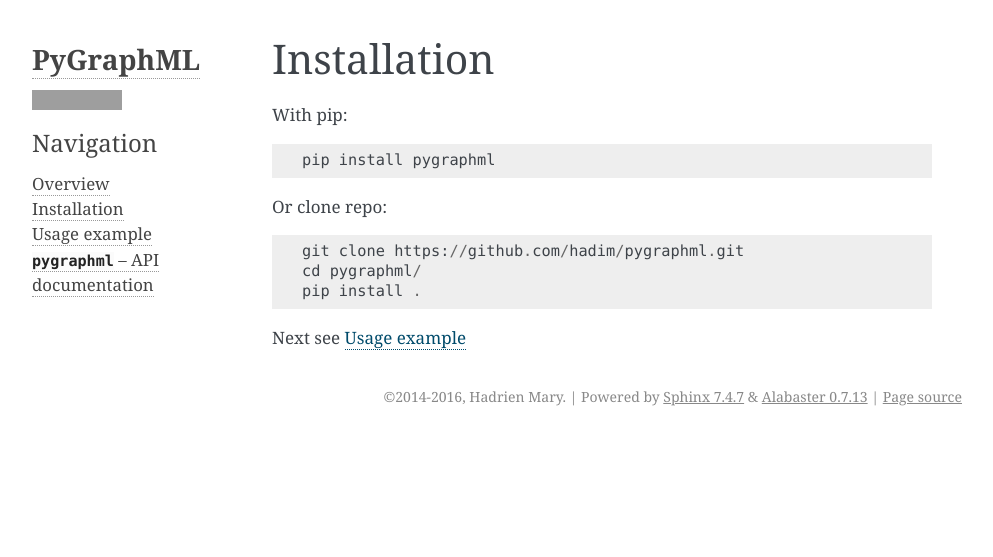
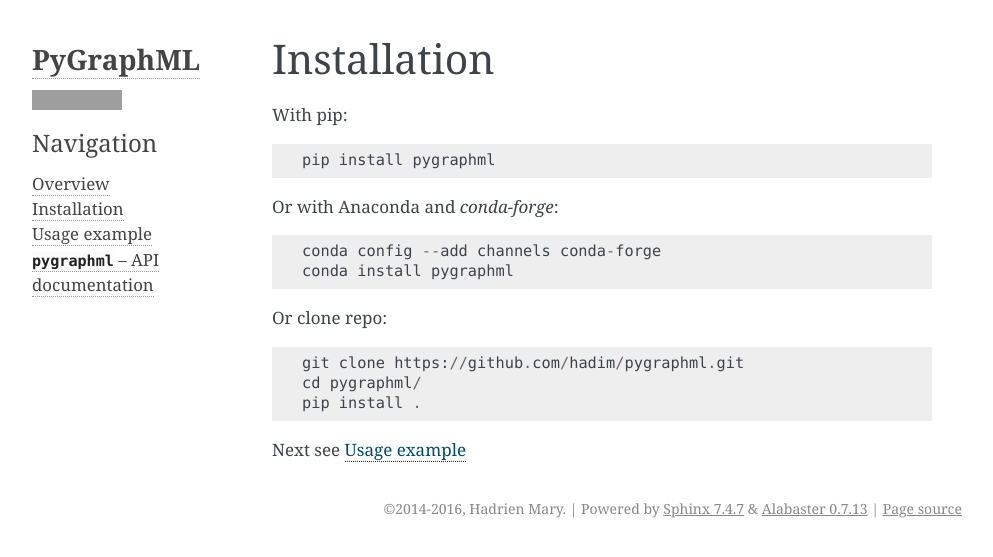
Before and after one commit to hadim/pygraphml, a Sphinx documentation site: the page built from doc/source/installation.rst, in a window 1280 px wide. Shown: the top 557 px of the page, without its empty margins (148-1141 px from the left). Built offline with Sphinx 7.4.7, drawn with Linux system fonts in a browser that asks for light colours; grey boxes are pictures that could not be loaded.

Commit message:
Add instructions for conda-forge installation

```diff
--- a/doc/source/installation.rst
+++ b/doc/source/installation.rst
@@ -7,6 +7,11 @@
 
     pip install pygraphml
 
+Or with Anaconda and `conda-forge`::
+
+	conda config --add channels conda-forge
+	conda install pygraphml
+
 Or clone repo::
 
     git clone https://github.com/hadim/pygraphml.git
```
Also changed, not shown: README.md (+7 -0 lines).
